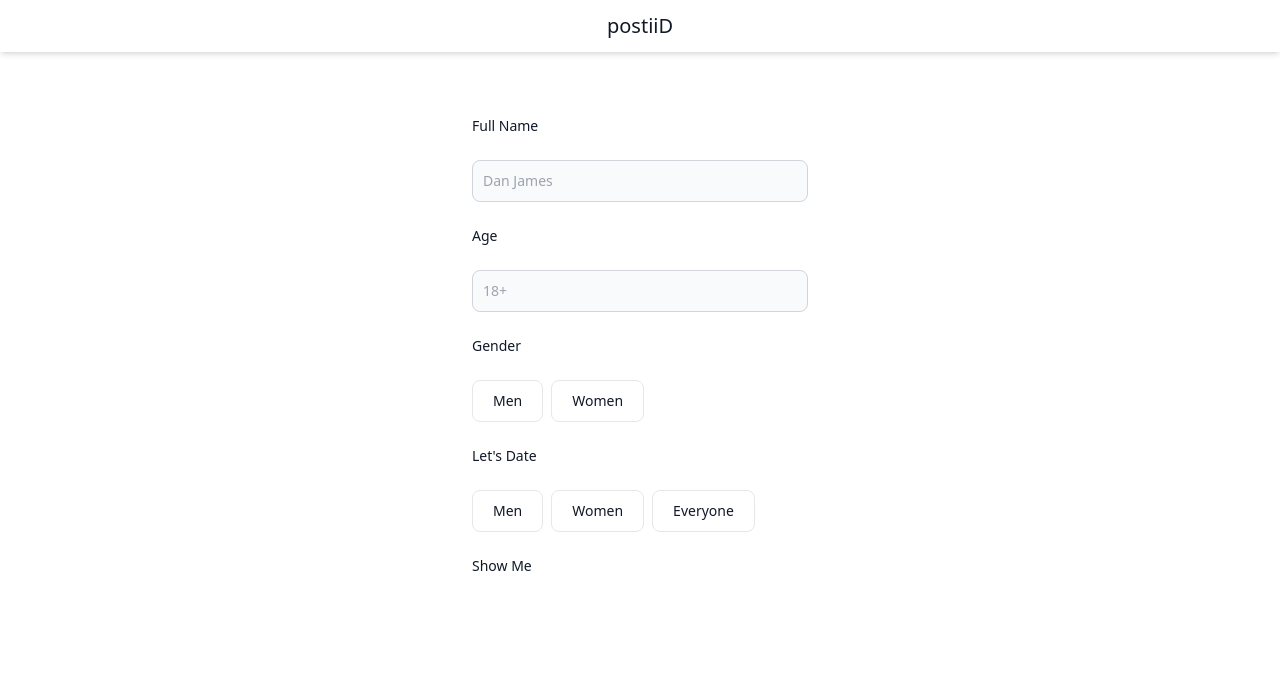
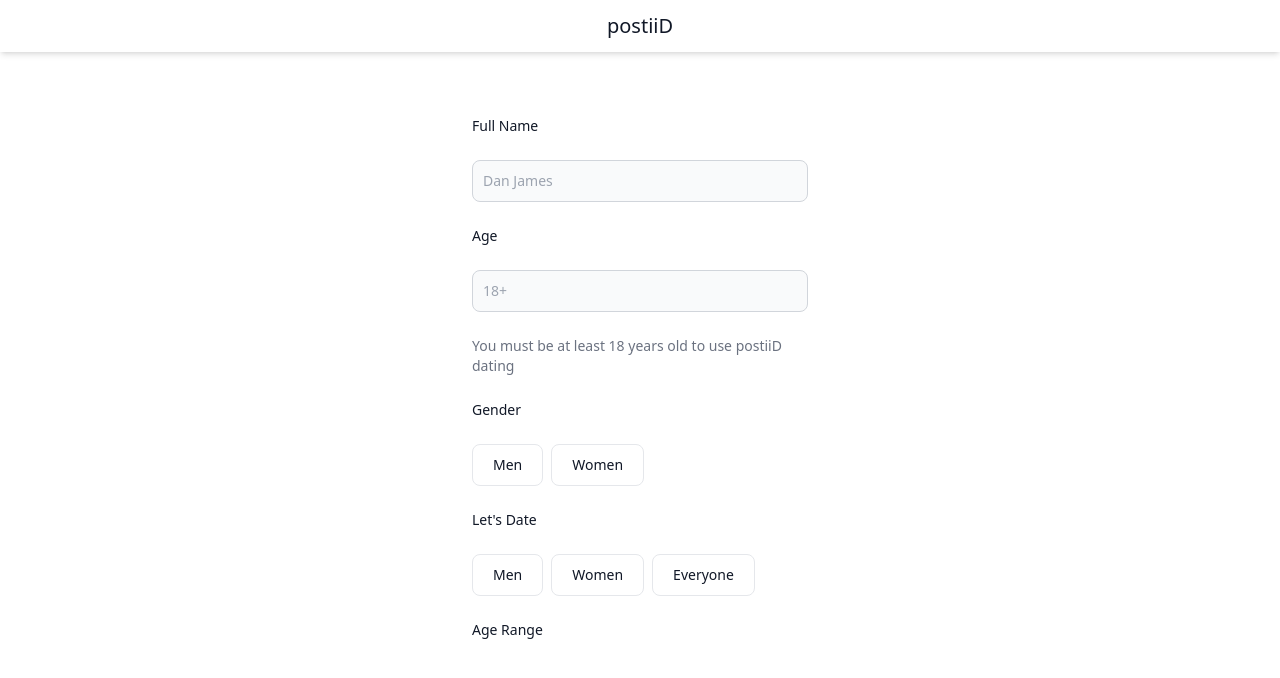
Before and after one commit to Dan-James765/postiid, a React (Create React App) app in the folder front-end/: page /dating-login in a window 1280 px wide. Shown: the top 678 px of the page. Built offline with nearby package versions, Linux system fonts and the light colour scheme.

Commit message:
Added placeholder to dating portion

```diff
--- a/front-end/src/components/Dating-Folder/DatingLogin.tsx
+++ b/front-end/src/components/Dating-Folder/DatingLogin.tsx
@@ -1,5 +1,3 @@
-import React from "react";
-
 function DatingLogin() {
   return (
     <>
@@ -29,6 +27,9 @@ function DatingLogin() {
                 placeholder="18+"
                 required
               />
+              <h1 className="font-light text-gray-500 text-sm">
+                You must be at least 18 years old to use postiiD dating{" "}
+              </h1>
               <label className="block mb-2 text-sm font-medium text-gray-900 dark:text-gray-300">
                 Gender
               </label>
@@ -67,7 +68,7 @@ function DatingLogin() {
               </button>
 
               <label className="block mb-2 text-sm font-medium text-gray-900 dark:text-gray-300">
-                Show Me
+                Age Range
               </label>
             </form>
           </div>
```
